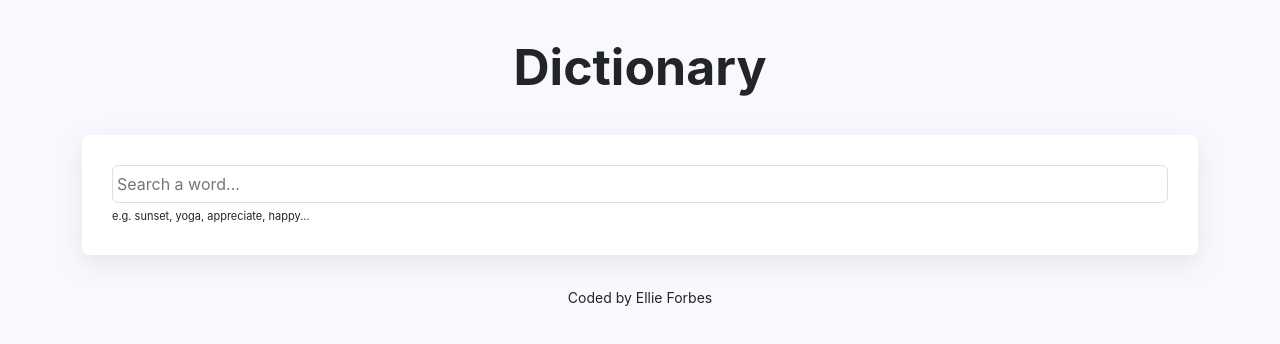
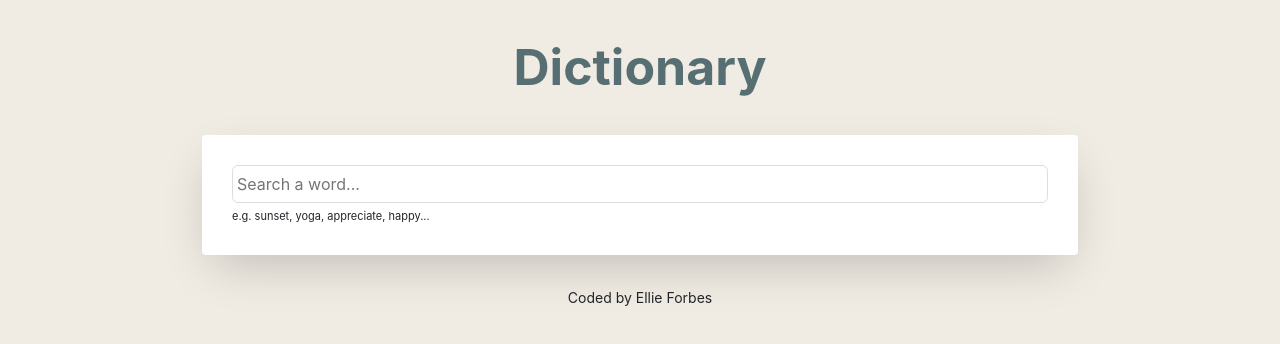
Before and after one commit to ellieforbes/react-dictionary-project, a React (Create React App) app: page / in a window 1280 px wide. Shown: the top 344 px of the page. Built offline with nearby package versions, Linux system fonts and the light colour scheme; no server answers.

Commit message:
Continue to construct styling

```diff
--- a/src/App.css
+++ b/src/App.css
@@ -1,5 +1,8 @@
 body {
-  background: #f9f8fe;
+  background: #F0EBE3;
+  max-width: 900px;
+  display: block;
+  margin: 0 auto;
 }
 .App-header {
   text-align: center;
@@ -7,6 +10,7 @@ body {
   font-size: 50px;
   font-weight: bold;
   line-height: 1.5;
+ color: #576F72;
 }
 .App-footer {
   text-align: center;
--- a/src/Dictionary.css
+++ b/src/Dictionary.css
@@ -6,12 +6,12 @@
     border: 1px solid #ddd;
 }
 
-.Dictionary section {
+.Dictionary .search {
     background: white;
     padding: 30px;
-    border-radius: 8px;
-    box-shadow: rgba(149, 157, 165, 0.2) 0px 8px 24px;
-    margin: 10px 0;
+    border-radius: 4px;
+    box-shadow: rgba(0, 0, 0, 0.2) 0px 18px 50px -10px;
+    margin: 20px 0;
 }
 
 .Dictionary .hint {
--- a/src/Dictionary.js
+++ b/src/Dictionary.js
@@ -39,7 +39,7 @@ search();
     if (loaded) {
         return (
             <div className="Dictionary">
-                <section>
+                <section className="search">
             <form onSubmit={handleSubmit}>
                 <input type="search" placeholder="Search a word..." onChange={handleKeywordChange}/>
             </form>
--- /dev/null
+++ b/src/Meaning.css
@@ -0,0 +1,3 @@
+.Meaning h4 {
+    color:#7D9D9C;
+}
--- a/src/Meaning.js
+++ b/src/Meaning.js
@@ -1,5 +1,6 @@
 import React from "react";
 import Synonyms from "./Synonyms";
+import "./Meaning.css";
 
 export default function Meaning(props){
 
--- a/src/Results.css
+++ b/src/Results.css
@@ -1,4 +1,14 @@
 .Results h2 {
     font-size: 36px;
     font-weight: bold;
+    color: #576F72;
 }
+
+.Results section {
+    background: #F0EBE3;
+    padding: 30px;
+    border-radius: 4px;
+    box-shadow: rgba(149, 157, 165, 0.2) 0px 8px 24px;
+    margin: 10px 0;
+
+}
--- a/src/Results.js
+++ b/src/Results.js
@@ -8,15 +8,15 @@ export default function Results(props) {
     if (props.results) {
     return (
         <div className="Results">
-            <section>
+
             <h2>{props.results.word}</h2>
             <Phonetics phonetics={props.results.phonetic}/>
-            </section>
+
             {props.results.meanings.map(function (meaning, index) {
                 return (
-                <section key={index}>
+                <div key={index}>
                     <Meaning meaning={meaning}/>
-                </section>
+                </div>
                 )
             })}
         </div>
```
